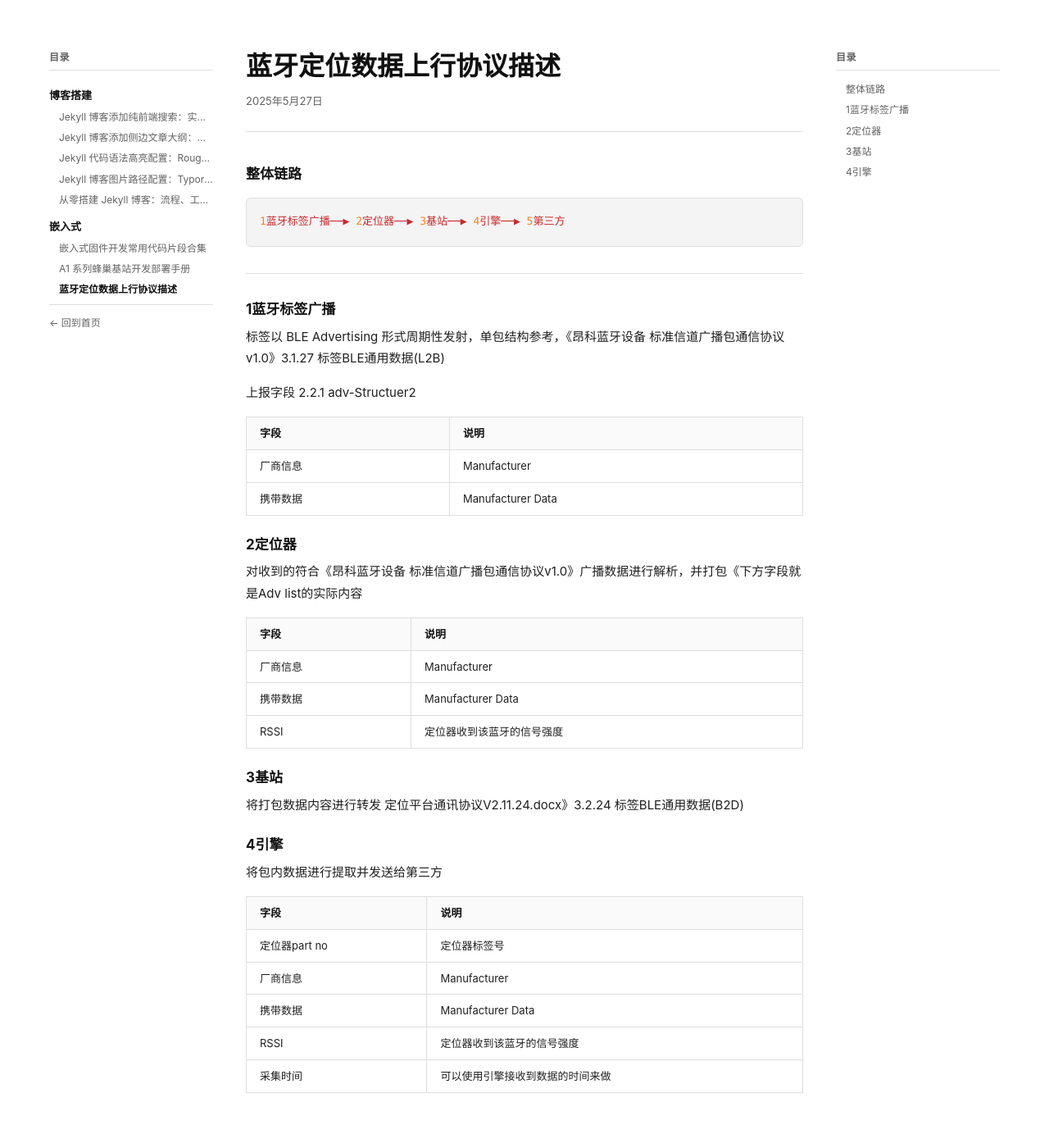
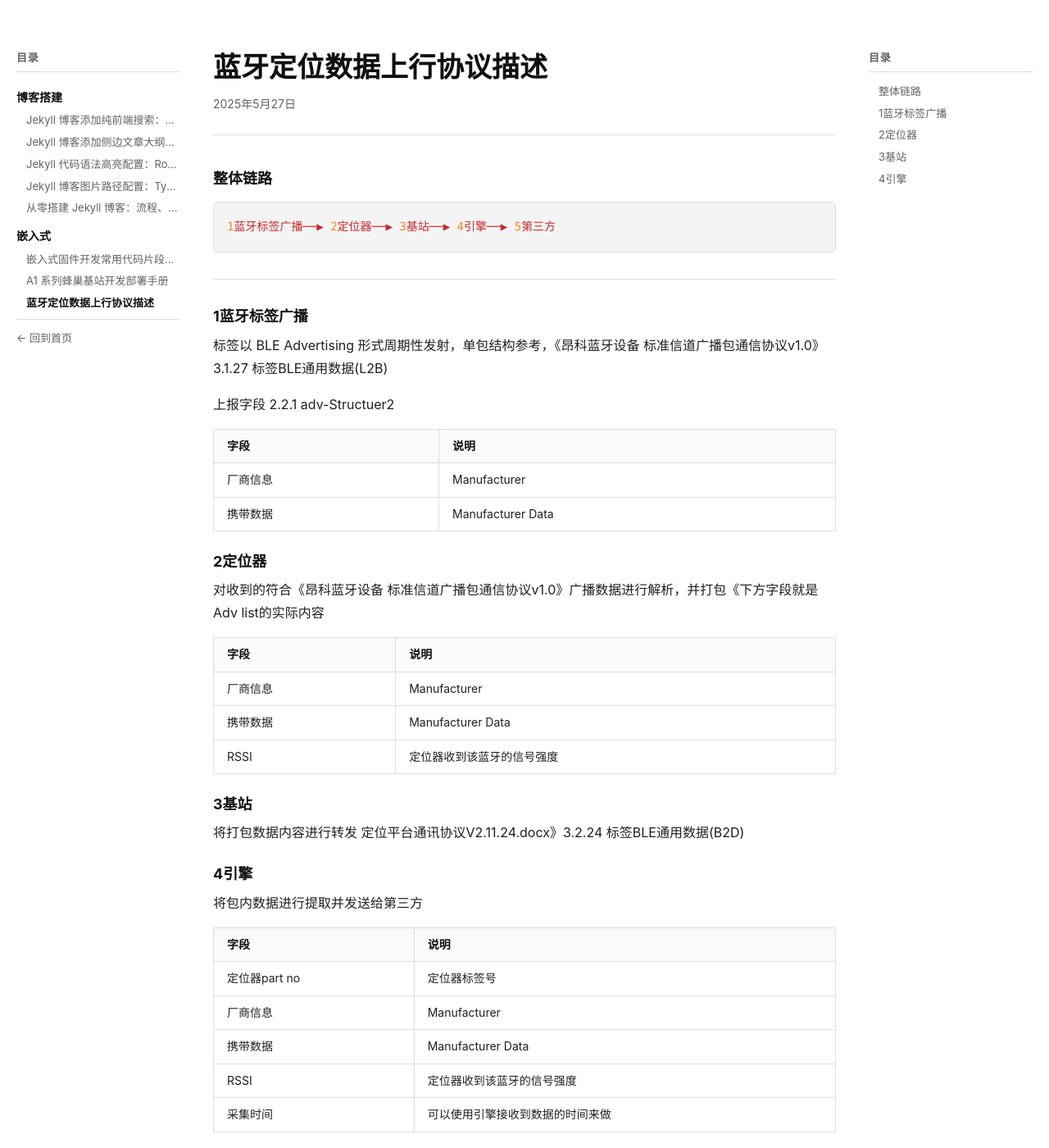
Before and after one commit to WuJaw/WuJaw.github.io, a Jekyll site: the page built from _posts/2026-05-28-协议000-蓝牙定位数据上行协议描述.md, in a window 1280 px wide and 1400 px high. Shown: the whole window at 82% size. Built offline with Jekyll 4.4.1, drawn with Linux system fonts in a browser that asks for light colours.

Commit message:
加宽一点

```diff
--- a/_layouts/default.html
+++ b/_layouts/default.html
@@ -19,16 +19,16 @@
     --code-bg:  #f4f4f5;
 
     /* 字体层级 — 参照 lsy22 */
-    --fs-micro:   0.625rem;   /* 10px */
-    --fs-caption: 0.6875rem;  /* 11px */
-    --fs-meta:    0.75rem;    /* 12px */
-    --fs-small:   0.8125rem;  /* 13px */
-    --fs-ui:      0.875rem;   /* 14px */
-    --fs-body:    0.9375rem;  /* 15px */
-    --fs-h3:      1.0625rem;  /* 17px */
-    --fs-h2:      1.25rem;    /* 20px */
-    --fs-h1:      1.5rem;     /* 24px */
-    --fs-title:   2rem;       /* 32px */
+    --fs-micro:   0.6875rem;  /* 11px */
+    --fs-caption: 0.75rem;    /* 12px */
+    --fs-meta:    0.8125rem;  /* 13px */
+    --fs-small:   0.875rem;   /* 14px */
+    --fs-ui:      0.9375rem;  /* 15px */
+    --fs-body:    1rem;       /* 16px */
+    --fs-h3:      1.125rem;   /* 18px */
+    --fs-h2:      1.3125rem;  /* 21px */
+    --fs-h1:      1.5625rem;  /* 25px */
+    --fs-title:   2.125rem;   /* 34px */
 
     /* 间距 */
     --space-xs:  4px;
@@ -57,7 +57,7 @@
     color: var(--body);
     font-size: var(--fs-body);
     line-height: 1.75;
-    max-width: 720px;
+    max-width: 800px;
     margin: 0 auto;
     padding: 60px 20px 40px;
   }
@@ -436,12 +436,12 @@
 
   /* 左侧：站点目录 */
   .site-nav {
-    right: calc(50% + 380px);
+    right: calc(50% + 420px);
   }
 
   /* 右侧：文章内大纲 */
   .toc-panel {
-    left: calc(50% + 380px);
+    left: calc(50% + 420px);
   }
 
   .toc-title {
@@ -511,7 +511,7 @@
   }
 
   /* 窄屏隐藏（正文 720px + 两侧各需 ~220px） */
-  @media (max-width: 1160px) {
+  @media (max-width: 1240px) {
     .toc-panel,
     .site-nav { display: none; }
   }
```
